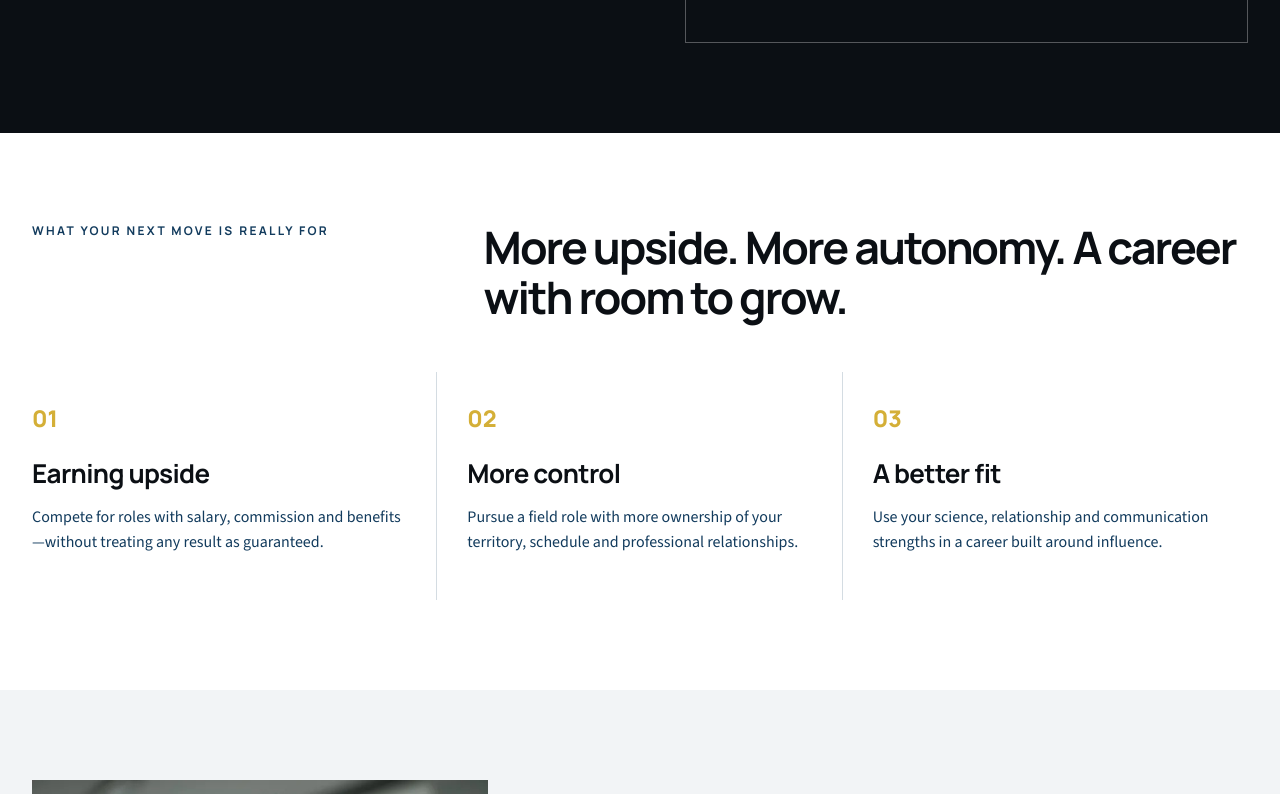
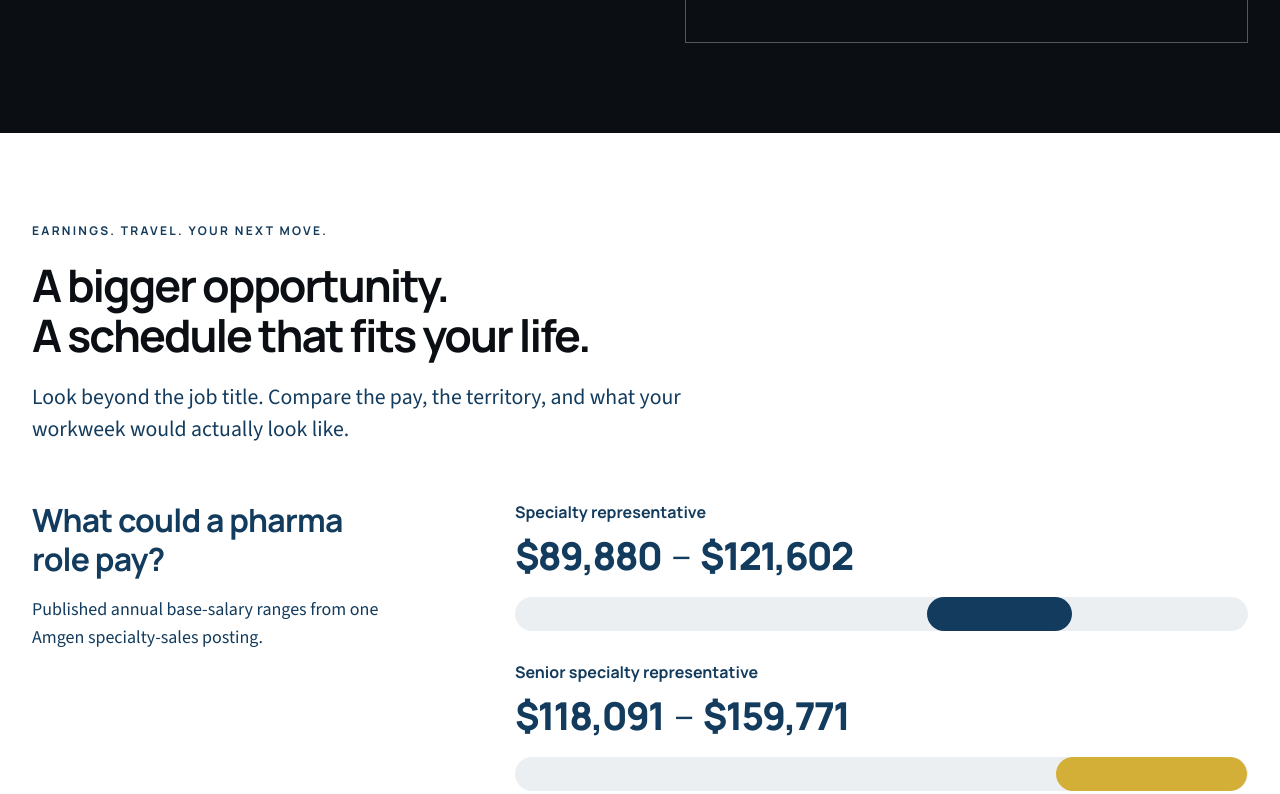
Before and after one commit to shaneemoret/jebb-pharmacoach-website, a React (Vite) app: page / in a window 1280 px wide. Shown: the part 2000-2794 px from the top of the page. Built offline with nearby package versions, Linux system fonts and the light colour scheme.

Commit message:
Add sourced career comparison and stronger pill CTAs

```diff
--- a/src/App.jsx
+++ b/src/App.jsx
@@ -1,5 +1,6 @@
 import { useState } from "react";
 import { ArrowRight, List, X } from "@phosphor-icons/react";
+import CareerComparison from "./CareerComparison";
 
 const A = `${import.meta.env.BASE_URL}assets/source/`;
 const bookingUrl = "https://medrepcollege.com/book-a-call-with-jebb";
@@ -150,17 +151,7 @@ export function App() {
           </div>
         </section>
 
-        <section className="outcomes section-pad">
-          <div className="outcomes__intro">
-            <p className="eyebrow">What your next move is really for</p>
-            <h2>More upside. More autonomy. A career with room to grow.</h2>
-          </div>
-          <div className="outcome-grid">
-            <article><span>01</span><h3>Earning upside</h3><p>Compete for roles with salary, commission and benefits—without treating any result as guaranteed.</p></article>
-            <article><span>02</span><h3>More control</h3><p>Pursue a field role with more ownership of your territory, schedule and professional relationships.</p></article>
-            <article><span>03</span><h3>A better fit</h3><p>Use your science, relationship and communication strengths in a career built around influence.</p></article>
-          </div>
-        </section>
+        <CareerComparison />
 
         <section id="about" className="coach section-pad" aria-labelledby="coach-title">
           <div className="coach__portrait"><img src={`${A}jebb-official-about-portrait.webp`} alt="Jebb Ruff, The Pharma Coach" width="800" height="971" loading="lazy" /></div>
@@ -191,9 +182,7 @@ export function App() {
 
         <section id="testimonials" className="testimonials section-pad" aria-labelledby="testimonials-title">
           <div className="testimonials__intro">
-            <p className="eyebrow">Testimonials</p>
-            <h2 id="testimonials-title">What clients say about working with Jebb.</h2>
-            <p>Real career moves from sales, nursing and medical-sales backgrounds.</p>
+            <h2 id="testimonials-title">Client results</h2>
           </div>
           <div className="testimonials__grid">
             {testimonials.map((item, index) => <article key={item.name} className="testimonial">
--- /dev/null
+++ b/src/CareerComparison.jsx
@@ -0,0 +1,37 @@
+const pharmaSource = "https://careers.amgen.com/en/job/new-york/specialty-representative-senior-specialty-representive-respiratory-biologic-poughkeepsie-ny/87/97936512208";
+const deviceSource = "https://stryker.wd1.myworkdayjobs.com/StrykerCareers/job/Portland-Oregon/Sports-Medicine---Sales-Representative---Portland--OR_R565817";
+const salaryRanges = [
+  { name: "Specialty representative", low: 89880, high: 121602 },
+  { name: "Senior specialty representative", low: 118091, high: 159771 },
+];
+const money = value => new Intl.NumberFormat("en-US", { style: "currency", currency: "USD", maximumFractionDigits: 0 }).format(value);
+
+export default function CareerComparison() {
+  return <section id="career-potential" className="career-comparison section-pad" aria-labelledby="career-potential-title">
+    <div className="career-comparison__heading">
+      <p className="eyebrow">Earnings. Travel. Your next move.</p>
+      <h2 id="career-potential-title">A bigger opportunity.<br />A schedule that fits your life.</h2>
+      <p className="lead">Look beyond the job title. Compare the pay, the territory, and what your workweek would actually look like.</p>
+    </div>
+    <div className="earnings-chart">
+      <div className="earnings-chart__intro"><h3>What could a pharma role pay?</h3><p>Published annual base-salary ranges from one Amgen specialty-sales posting.</p></div>
+      <div className="earnings-chart__ranges">
+        {salaryRanges.map((range, index) => <div className={`salary-range salary-range--${index}`} key={range.name}>
+          <h4>{range.name}</h4>
+          <p className="salary-range__value">{money(range.low)}<span>–</span>{money(range.high)}</p>
+          <div className="salary-range__track" aria-hidden="true"><div style={{ left: `${range.low / 160000 * 100}%`, width: `${(range.high - range.low) / 160000 * 100}%` }} /></div>
+        </div>)}
+        <div className="earnings-chart__axis" aria-hidden="true"><span>$0</span><span>$80k</span><span>$160k</span></div>
+        <p className="comparison-note">Bars show the advertised range, not average pay. Sales incentives may be additional. These are two experience levels, not a promised starting salary or promotion path. <a href={pharmaSource}>View Amgen’s posting</a>.</p>
+      </div>
+    </div>
+    <div className="schedule-comparison">
+      <div className="schedule-comparison__intro"><h3>And the time on the road?</h3><p>Pharma and medical-device sales can both involve travel. The territory and product matter more than a blanket promise of fewer hours.</p></div>
+      <div className="schedule-comparison__examples">
+        <article><p className="eyebrow">Pharma example · Amgen</p><h4>Territory visits.<br />Occasional overnights.</h4><p>The Poughkeepsie role describes territory travel, with occasional overnight trips for training and sales meetings.</p><a href={pharmaSource}>Read the role details</a></article>
+        <article><p className="eyebrow">Device example · Stryker</p><h4>Field calls.<br />On-call coverage.</h4><p>The Portland sports-medicine role includes field calls, on-call work, and operating- or emergency-room consultation.</p><a href={deviceSource}>Read the role details</a></article>
+      </div>
+    </div>
+    <p className="comparison-note comparison-note--footer">Employer examples reviewed September 22, 2026. Not industry averages or Jebb’s client results. Actual compensation and schedules vary; these postings do not provide comparable weekly travel hours. Ask about territory size, overnight frequency, on-call duties, and incentive targets before accepting an offer.</p>
+  </section>;
+}
--- a/src/styles.css
+++ b/src/styles.css
@@ -28,10 +28,11 @@ h3 { line-height: 1.2; letter-spacing: -.025em; }
 p { line-height: 1.55; }
 .lead { font-size: clamp(19px,1.7vw,24px); line-height: 1.47; }
 .button { display: inline-flex; align-items: center; justify-content: space-between; gap: 22px; min-height: 52px; padding: 14px 22px; background: var(--navy); color: var(--white); border: 1px solid var(--navy); border-radius: 3px; text-decoration: none; font: 700 14px/1.2 var(--head); transition: background .2s, color .2s, transform .2s; white-space: nowrap; }
-.button svg { flex: none; }
+.button svg { flex: none; width: 34px; height: 34px; padding: 7px; border-radius: 50%; background: var(--navy); color: var(--white); }
 .button:hover { background: var(--ink); border-color: var(--ink); transform: translateY(-2px); }
-.button--gold { background: var(--gold); border-color: var(--gold); color: var(--ink); border-radius: 999px; padding-inline: 28px; }
-.button--gold:hover { background: var(--white); border-color: var(--white); color: var(--ink); }
+.button--gold { background: var(--gold); border: 2px solid var(--gold); color: var(--ink); border-radius: 999px; padding: 10px 12px 10px 28px; box-shadow: 0 4px 0 rgba(11,15,20,.2); font-weight: 800; }
+.button--gold:hover { background: var(--white); border-color: var(--gold); color: var(--ink); }
+.button--gold:focus-visible { outline-color: var(--navy); box-shadow: 0 0 0 6px var(--white); }
 .site-header { position: sticky; top: 0; z-index: 30; height: 94px; display: flex; align-items: center; justify-content: space-between; gap: 30px; padding: 0 max(4.4vw,calc((100vw - var(--max))/2)); background: var(--white); border-bottom: 1px solid var(--line); }
 .wordmark { display: flex; flex-direction: column; flex: none; color: var(--navy); text-decoration: none; line-height: 1.12; letter-spacing: .14em; }
 .wordmark span { font: 700 11px var(--head); letter-spacing: .28em; }
@@ -115,7 +116,40 @@ p { line-height: 1.55; }
 .method__stage + h3 { margin-top: 0; }
 .method .button { background: var(--gold); border-color: var(--gold); color: var(--ink); }
 .testimonials { background: var(--white); }
-.testimonials__intro { display: grid; grid-template-columns: 1fr 1.5fr; column-gap: 60px; align-items: end; }
+.career-comparison { background: var(--white); }
+.career-comparison__heading { max-width: 930px; }
+.career-comparison__heading .lead { max-width: 710px; color: var(--navy); }
+.earnings-chart, .schedule-comparison { display: grid; grid-template-columns: .8fr 1.4fr; gap: clamp(32px,5vw,80px); margin-top: 56px; }
+.earnings-chart h3, .schedule-comparison h3 { font-size: clamp(25px,2.5vw,36px); max-width: 340px; color: var(--navy); }
+.earnings-chart__intro p, .schedule-comparison__intro p { font-size: 18px; color: var(--navy); max-width: 350px; }
+.salary-range h4 { margin: 0 0 10px; font: 650 16px var(--head); color: var(--navy); }
+.salary-range__value { display: flex; flex-wrap: wrap; align-items: baseline; gap: 10px; margin: 0 0 18px; color: var(--navy); font: 800 clamp(25px,3vw,44px)/1.2 var(--head); letter-spacing: -.045em; }
+.salary-range__value span { font-weight: 400; }
+.salary-range__track { position: relative; height: 34px; border-radius: 999px; background: rgba(18,59,93,.08); overflow: hidden; }
+.salary-range__track > div { position: absolute; height: 100%; border-radius: inherit; background: var(--navy); }
+.salary-range--1 { margin-top: 30px; }
+.salary-range--1 .salary-range__track > div { background: var(--gold); }
+.earnings-chart__axis { display: flex; justify-content: space-between; margin-top: 10px; color: var(--navy); font-size: 13px; }
+.comparison-note { font-size: 14px; line-height: 1.5; color: var(--navy); }
+.comparison-note a, .schedule-comparison a { text-underline-offset: 4px; }
+.schedule-comparison { padding-top: 38px; }
+.schedule-comparison__examples { display: grid; grid-template-columns: repeat(2,minmax(0,1fr)); gap: 32px; }
+.schedule-comparison__examples article { padding-top: 22px; border-top: 4px solid var(--gold); }
+.schedule-comparison__examples article:last-child { border-color: var(--navy); }
+.schedule-comparison__examples .eyebrow { font-size: 10px; letter-spacing: .1em; }
+.schedule-comparison__examples h4 { margin: 0; font: 750 clamp(20px,2vw,28px)/1.25 var(--head); letter-spacing: -.025em; color: var(--navy); }
+.schedule-comparison__examples p:not(.eyebrow) { font-size: 17px; }
+.schedule-comparison__examples a { color: var(--navy); font-size: 14px; }
+.comparison-note--footer { max-width: 1000px; margin: 38px 0 0; }
+@media (max-width: 760px) {
+  .earnings-chart, .schedule-comparison { grid-template-columns: 1fr; gap: 24px; margin-top: 36px; }
+  .earnings-chart__intro p, .schedule-comparison__intro p { max-width: none; }
+  .salary-range__value { font-size: clamp(24px,6.7vw,40px); }
+}
+@media (max-width: 480px) {
+  .schedule-comparison__examples { grid-template-columns: 1fr; gap: 28px; }
+}
+.testimonials__intro { display: block; }
 .testimonials__intro .eyebrow { grid-column: 1/-1; }
 .testimonials__intro h2 { max-width: 650px; }
 .testimonials__intro > p:last-child { max-width: 400px; margin: 0 0 5px; color: var(--navy); font-size: 20px; }
```
Also changed, not shown: public/assets/source/ASSET-SOURCES.md (+7 -0 lines).
